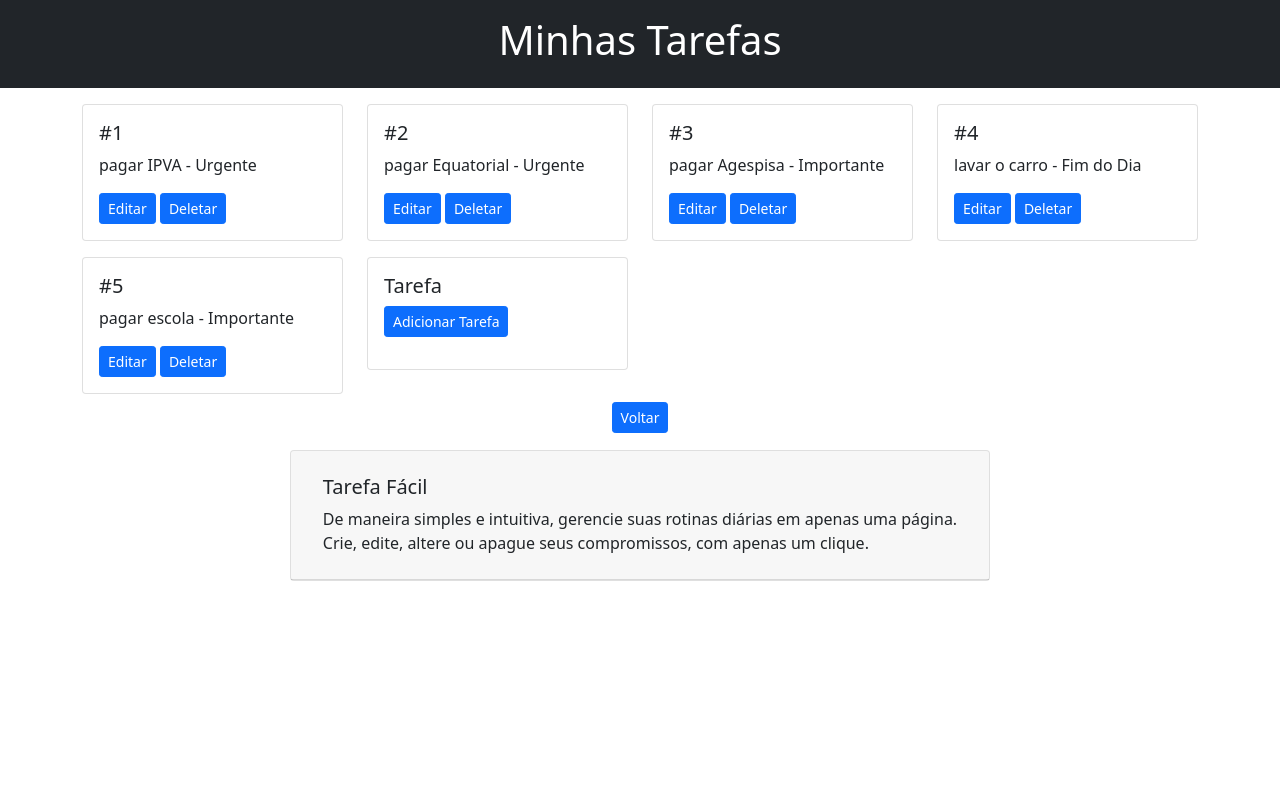
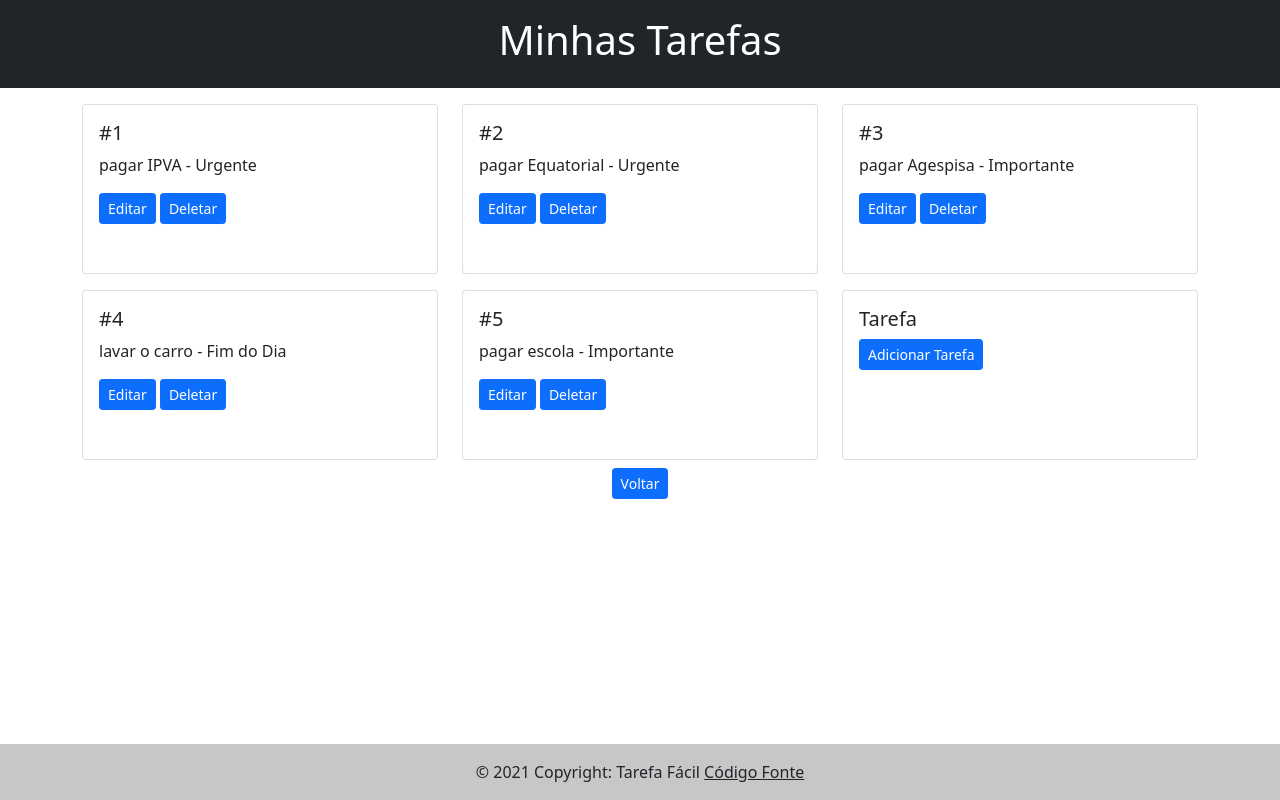
Before and after one commit to GetulioCastro/tarefa_facil, a Django app: page /tarefa/ in a window 1280 px wide. Run offline with Django 4.2, Linux system fonts and the light colour scheme.

Commit message:
Ajuste no rodapé

```diff
--- /dev/null
+++ b/tarefa_facil/base/static/base/css/style.css
@@ -0,0 +1,9 @@
+footer {
+    position:absolute;
+    bottom:0;
+    width:100%;
+}
+
+.card-altura {
+    min-height: 170px;
+}
--- a/tarefa_facil/base/templates/base/tarefa_listar.html
+++ b/tarefa_facil/base/templates/base/tarefa_listar.html
@@ -1,3 +1,4 @@
+{% load static %}
 <!DOCTYPE html>
 <html lang="pt-br">
 <head>
@@ -13,6 +14,8 @@
     <link href="https://cdn.jsdelivr.net/npm/bootstrap@5.0.2/dist/css/bootstrap.min.css" rel="stylesheet" integrity="sha384-EVSTQN3/azprG1Anm3QDgpJLIm9Nao0Yz1ztcQTwFspd3yD65VohhpuuCOmLASjC" crossorigin="anonymous">
     <script src="https://cdn.jsdelivr.net/npm/bootstrap@5.0.2/dist/js/bootstrap.bundle.min.js" integrity="sha384-MrcW6ZMFYlzcLA8Nl+NtUVF0sA7MsXsP1UyJoMp4YLEuNSfAP+JcXn/tWtIaxVXM" crossorigin="anonymous"></script>
 
+    <link rel="stylesheet" href="{% static 'base/css/style.css' %}" />
+
 </head>
 <body>
     <div class="p-3 mb-2 bg-dark text-white">
@@ -25,8 +28,8 @@
             <div class="row">
 
                 {% for tarefa in tarefas %}
-                <div class="col-sm-3 py-2">
-                    <div class="card">
+                <div class="col-sm-4 py-2">
+                    <div class="card card-altura">
                         <div class="card-body">
                             <h5 class="card-title">#{{ tarefa.id }}</h5>
                             <p>{{ tarefa.descricao }} - {{ tarefa.tipo }}</p>
@@ -37,8 +40,8 @@
                 </div>
                 {% endfor %}
 
-                <div class="col-sm-3 py-2">
-                    <div class="card">
+                <div class="col-sm-4 py-2">
+                    <div class="card card-altura">
                         <div class="card-body">
                             <h5 class="card-title">Tarefa</h5>
                             <p><a href="{% url 'tarefa_cadastrar' %}" class="btn btn-primary btn-sm">Adicionar Tarefa</a></p>
@@ -59,19 +62,14 @@
     </div>
 
     <br><br>
-    <footer>
 
-        <div class="nav justify-content-center">
-                <div class="card bg-white text-dark" style="max-width: 750px;">
-                    <div class="card-header">
-                        <div class="card-body">
-                            <h5 class="card-title">Tarefa Fácil</h5>
-                            <p class="card-text">De maneira simples e intuitiva, gerencie suas rotinas diárias em apenas uma página. <br>Crie, edite, altere ou apague seus compromissos, com apenas um clique.</p>
-                        </div>
-                    </div>
-                </div>
-            </div>
 
+    <footer class="bg-light text-center text-lg-start">
+        <div class="text-center p-3" style="background-color: rgba(0, 0, 0, 0.2);">
+          © 2021 Copyright: Tarefa Fácil
+          <a class="text-dark" href="https://github.com/GetulioCastro/tarefa_facil">Código Fonte</a>
+        </div>
     </footer>
+
 </body>
 </html>
--- a/tarefa_facil/settings.py
+++ b/tarefa_facil/settings.py
@@ -117,6 +117,7 @@ USE_TZ = True
 # https://docs.djangoproject.com/en/4.0/howto/static-files/
 
 STATIC_URL = 'static/'
+STATIC_ROOT = ''
 
 # Default primary key field type
 # https://docs.djangoproject.com/en/4.0/ref/settings/#default-auto-field
```
